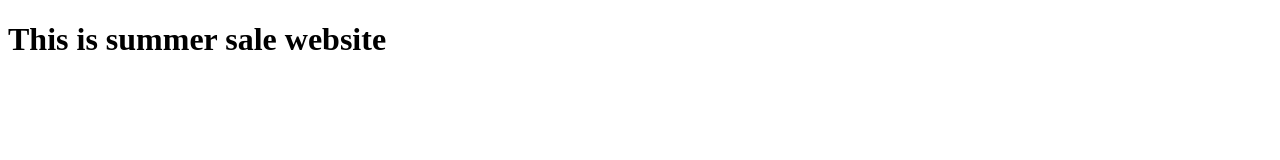
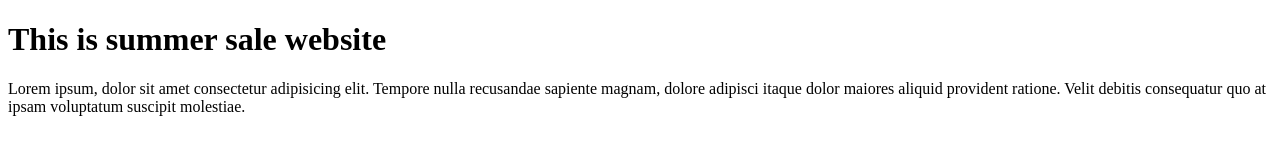
Before and after one commit to Mahmodul7314/Summer-Sale-A05, a plain HTML site: page index.html in a window 1280 px wide. Drawn offline with Linux system fonts and the light colour scheme.

Commit message:
test for surge

```diff
--- a/index.html
+++ b/index.html
@@ -7,5 +7,6 @@
 </head>
 <body>
     <h1>This is summer sale website</h1>
+    <p>Lorem ipsum, dolor sit amet consectetur adipisicing elit. Tempore nulla recusandae sapiente magnam, dolore adipisci itaque dolor maiores aliquid provident ratione. Velit debitis consequatur quo at ipsam voluptatum suscipit molestiae.</p>
 </body>
 </html>
```
Also changed, not shown: 1 other file.
